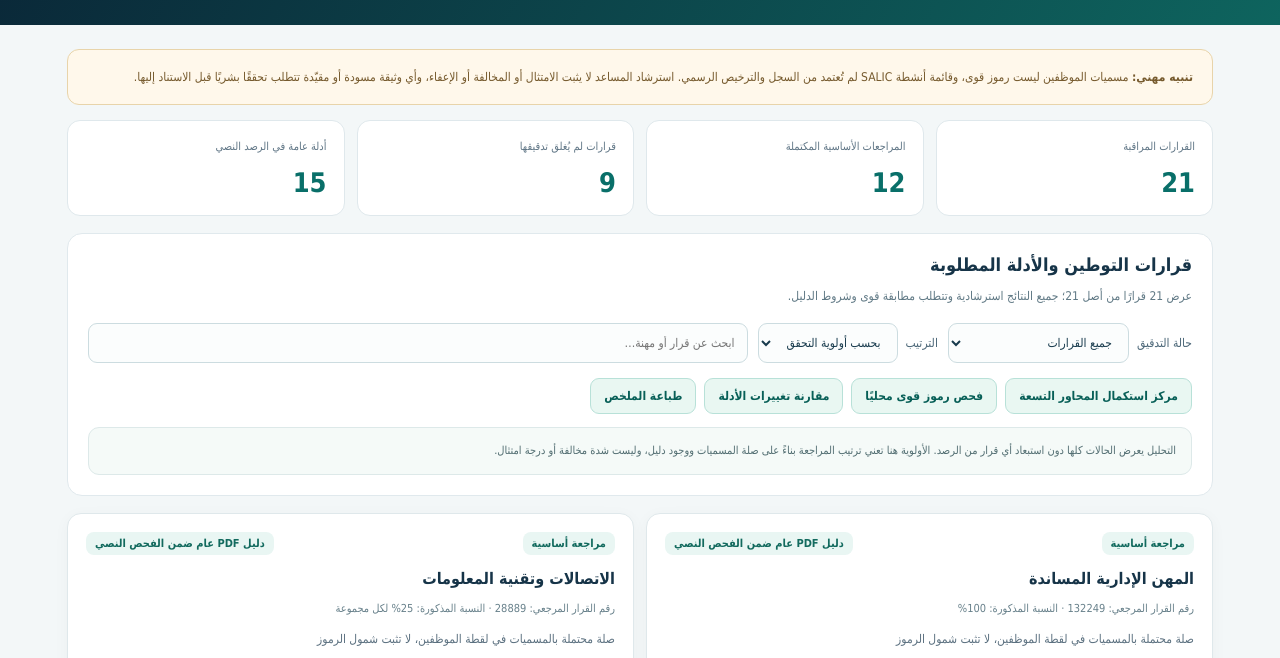
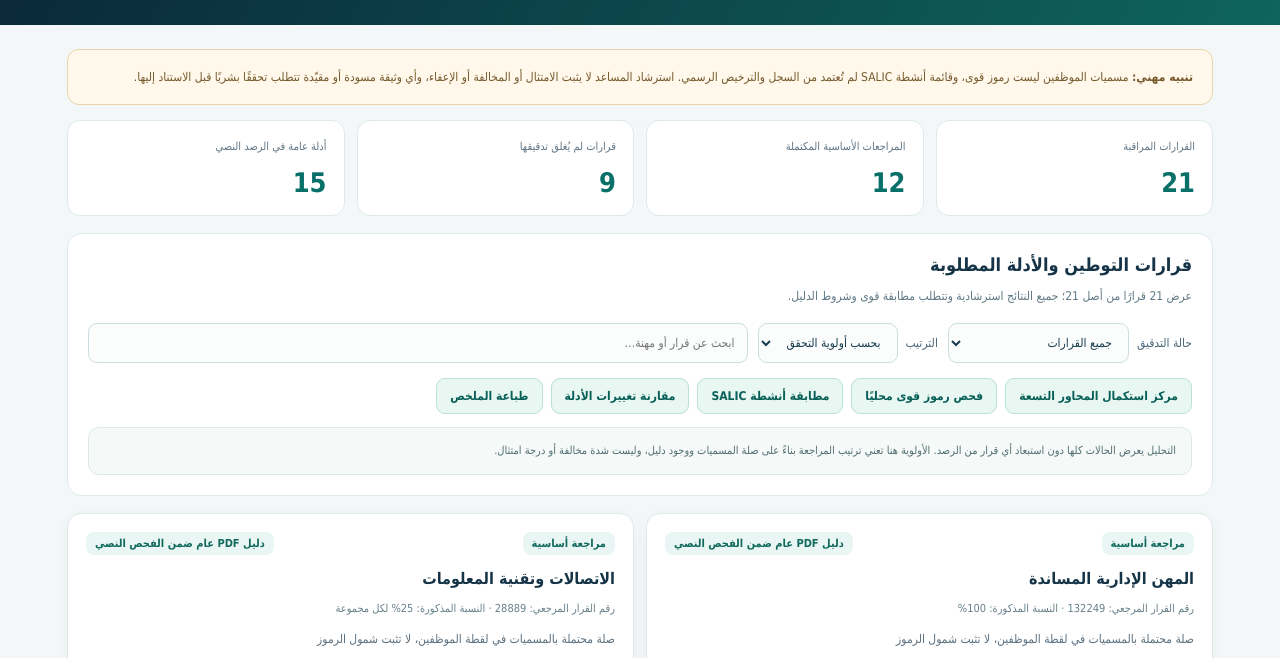
Before and after one commit to aalhaqbani14/saudization-radar, a plain HTML site: page advisor.html in a window 1280 px wide. Shown: the part 134-792 px from the top of the page. Drawn offline with Linux system fonts and the light colour scheme.

Commit message:
Integrate private activity and licence comparison with SALIC services and quality tests

```diff
--- a/advisor.html
+++ b/advisor.html
@@ -76,7 +76,7 @@ main{max-width:1180px;margin:24px auto;padding:0 17px 44px}
 <select id="sort"><option value="priority">بحسب أولوية التحقق</option><option value="name">حسب المسمى</option></select></label>
 <input id="query" type="search" placeholder="ابحث عن قرار أو مهنة…" aria-label="البحث في القرارات">
 </div>
-<div class="actions"><a href="completion.html">مركز استكمال المحاور التسعة</a><a href="workforce-import.html">فحص رموز قوى محليًا</a><a href="guide-changes.html">مقارنة تغييرات الأدلة</a><button id="print" type="button">طباعة الملخص</button></div>
+<div class="actions"><a href="completion.html">مركز استكمال المحاور التسعة</a><a href="workforce-import.html">فحص رموز قوى محليًا</a><a href="activity-review.html">مطابقة أنشطة SALIC</a><a href="guide-changes.html">مقارنة تغييرات الأدلة</a><button id="print" type="button">طباعة الملخص</button></div>
 <div class="legend">التحليل يعرض الحالات كلها دون استبعاد أي قرار من الرصد. الأولوية هنا تعني ترتيب المراجعة بناءً على صلة المسميات ووجود دليل، وليست شدة مخالفة أو درجة امتثال.</div>
 </section>
 <div id="cards" class="cards" aria-live="polite"></div>
```
